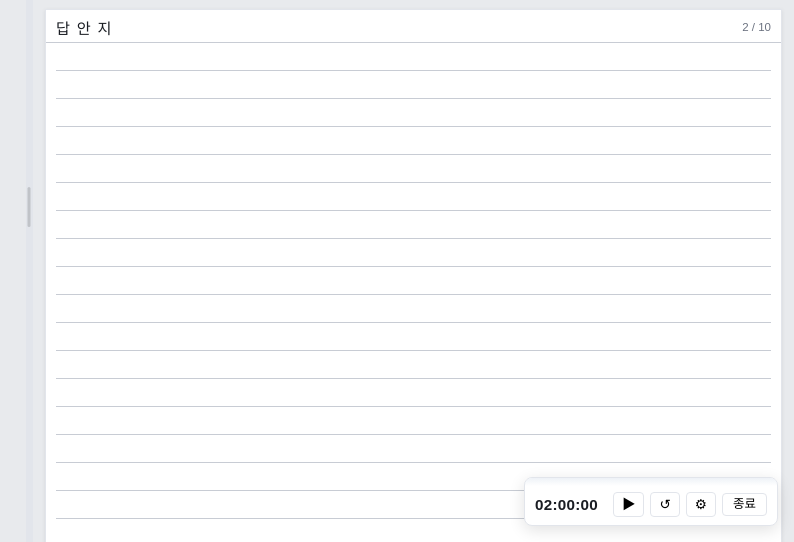
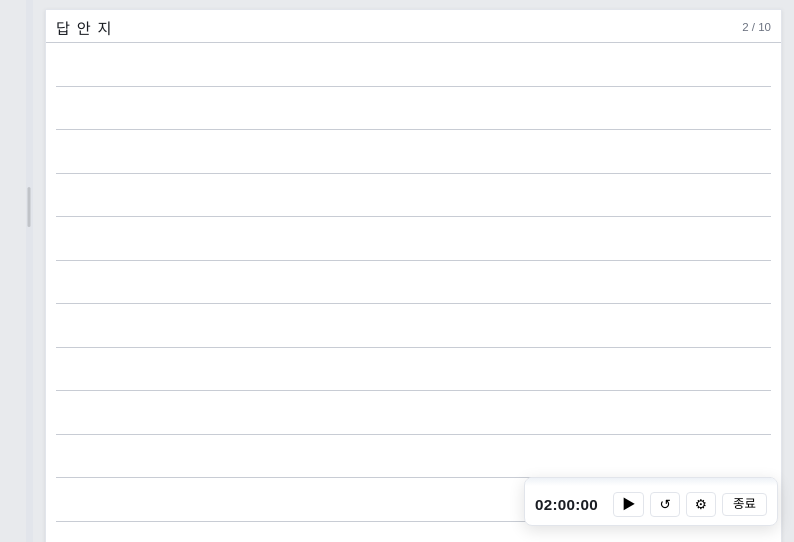
Before and after one commit to minwookim5433/cpa-audit-workspace, a website with bundled scripts: page index.html in a window 1280 px wide. Both pictures are taken after a click on the button "다음 ▶". Shown: the part 258-800 px from the top of the page, 486-1280 px from the left. Built offline with nearby package versions, Linux system fonts and the light colour scheme.

Commit message:
Scale answer sheet row height to fill A4 page body.
Expand line spacing from 28px to about 43.5px so 25 rows fill the sheet without bottom margin.

```diff
--- a/workspace-answer-document.js
+++ b/workspace-answer-document.js
@@ -34,6 +34,7 @@ import {
   DEFAULT_ANSWER_FONT_SIZE,
   DEFAULT_ANSWER_LETTER_SPACING,
   normalizeAnswerTypography,
+  syncAnswerSheetRowHeights,
 } from "./workspace-answer-typography.js";
 import {
   getEditorContent,
@@ -298,6 +299,10 @@ export function createAnswerDocumentController({
     if (container) applyAnswerSheetVars(container, t);
     const sheet = container?.querySelector(".answer-doc-sheet");
     if (sheet) applyAnswerSheetVars(sheet, t);
+    requestAnimationFrame(() => {
+      const liveSheet = container?.querySelector(".answer-doc-sheet");
+      if (liveSheet) syncAnswerSheetRowHeights(liveSheet);
+    });
   }
 
   function decorateClone(clone, liveSheet) {
--- a/workspace-answer-typography.js
+++ b/workspace-answer-typography.js
@@ -14,11 +14,15 @@ export const LETTER_SPACING_STEP = 0.1;
 export const ANSWER_PAGE_WIDTH_PX = 560;
 export const ANSWER_PADDING_LEFT_PX = 10;
 export const ANSWER_PADDING_RIGHT_PX = 10;
+export const ANSWER_HEADER_HEIGHT_PX = 36;
+export const ANSWER_ROWS_PER_PAGE = 25;
 export const ANSWER_LINE_HEIGHT_PX = 28;
 export const A4_EXPORT_PAGE_WIDTH_PX = 794;
 export const A4_EXPORT_PAGE_HEIGHT_PX = 1123;
 export const ANSWER_LIVE_PAGE_WIDTH_PX = A4_EXPORT_PAGE_WIDTH_PX;
 export const ANSWER_LIVE_PAGE_HEIGHT_PX = A4_EXPORT_PAGE_HEIGHT_PX;
+export const ANSWER_LIVE_BODY_HEIGHT_PX = ANSWER_LIVE_PAGE_HEIGHT_PX - ANSWER_HEADER_HEIGHT_PX;
+export const ANSWER_LIVE_LINE_HEIGHT_PX = ANSWER_LIVE_BODY_HEIGHT_PX / ANSWER_ROWS_PER_PAGE;
 export const A4_EXPORT_PAGE_PADDING_TOP_PX = 0;
 export const A4_EXPORT_PAGE_PADDING_RIGHT_PX = 0;
 export const A4_EXPORT_PAGE_PADDING_BOTTOM_PX = 0;
@@ -93,11 +97,13 @@ export function answerSheetCssVars(typography = {}) {
   return {
     "--answer-page-width": `${ANSWER_LIVE_PAGE_WIDTH_PX}px`,
     "--answer-page-height": `${ANSWER_LIVE_PAGE_HEIGHT_PX}px`,
+    "--answer-header-height": `${ANSWER_HEADER_HEIGHT_PX}px`,
+    "--answer-body-height": `${ANSWER_LIVE_BODY_HEIGHT_PX}px`,
     "--answer-content-width": `${ANSWER_LIVE_PAGE_WIDTH_PX - ANSWER_PADDING_LEFT_PX - ANSWER_PADDING_RIGHT_PX}px`,
     "--answer-padding-left": `${ANSWER_PADDING_LEFT_PX}px`,
     "--answer-padding-right": `${ANSWER_PADDING_RIGHT_PX}px`,
     "--answer-font-size": `${t.fontSize}px`,
-    "--answer-line-height": `${ANSWER_LINE_HEIGHT_PX}px`,
+    "--answer-line-height": `${ANSWER_LIVE_LINE_HEIGHT_PX}px`,
     "--answer-letter-spacing": `${t.letterSpacing}px`,
   };
 }
@@ -572,6 +578,10 @@ export function applyPdfA4ExportFillLayout(
 }
 
 export function finalizePdfA4ExportRowHeights(sheetEl) {
+  return syncAnswerSheetRowHeights(sheetEl);
+}
+
+export function syncAnswerSheetRowHeights(sheetEl) {
   const body = sheetEl?.querySelector(".answer-doc-body, .answer-sheet-content");
   const editor = sheetEl?.querySelector(".answer-doc-editor");
   if (!body) return null;
@@ -579,15 +589,21 @@ export function finalizePdfA4ExportRowHeights(sheetEl) {
   const bodyHeight = body.clientHeight;
   if (bodyHeight <= 0) return null;
 
-  const rowHeight = bodyHeight / 25;
+  const rowHeight = bodyHeight / ANSWER_ROWS_PER_PAGE;
   const rowHeightPx = `${rowHeight}px`;
   sheetEl.style.setProperty("--answer-line-height", rowHeightPx);
+  sheetEl.style.setProperty("--answer-body-height", `${bodyHeight}px`);
 
   if (editor) {
     editor.style.lineHeight = rowHeightPx;
+    editor.style.minHeight = `${bodyHeight}px`;
   }
 
   const bgLines = [...sheetEl.querySelectorAll(".answer-doc-bg-line")];
+  bgLines.forEach((line) => {
+    line.style.height = rowHeightPx;
+    line.style.flex = "0 0 auto";
+  });
   return {
     bodyHeight,
     rowHeight,
--- a/workspace.css
+++ b/workspace.css
@@ -2227,11 +2227,13 @@ body.ws-modal-open {
 .answer-doc-offscreen-mount {
   --answer-page-width: 794px;
   --answer-page-height: 1123px;
+  --answer-header-height: 36px;
+  --answer-body-height: 1087px;
   --answer-content-width: 774px;
   --answer-padding-left: 10px;
   --answer-padding-right: 10px;
   --answer-font-size: 14px;
-  --answer-line-height: 28px;
+  --answer-line-height: 43.48px;
   --answer-letter-spacing: 0px;
 }
 
@@ -2239,6 +2241,7 @@ body.ws-modal-open {
 .answer-sheet-page {
   width: var(--answer-page-width, 794px);
   max-width: var(--answer-page-width, 794px);
+  height: var(--answer-page-height, 1123px);
   min-height: var(--answer-page-height, 1123px);
   margin: 0 auto;
   background: #fff;
@@ -2247,12 +2250,14 @@ body.ws-modal-open {
   box-sizing: border-box;
   display: flex;
   flex-direction: column;
+  overflow: hidden;
 }
 
 .answer-doc-header {
   display: flex;
   justify-content: space-between;
   align-items: center;
+  flex: 0 0 auto;
   padding: 6px 10px 4px;
   border-bottom: 1px solid #c8ccd4;
 }
@@ -2271,8 +2276,9 @@ body.ws-modal-open {
 .answer-doc-body,
 .answer-sheet-content {
   position: relative;
-  flex: 1;
-  min-height: calc(var(--answer-page-height, 1123px) - 36px);
+  flex: 1 1 auto;
+  min-height: var(--answer-body-height, 1087px);
+  height: var(--answer-body-height, 1087px);
   box-sizing: border-box;
 }
 
@@ -2282,26 +2288,32 @@ body.ws-modal-open {
   inset: 0;
   pointer-events: none;
   z-index: 0;
+  display: flex;
+  flex-direction: column;
   padding: 0 var(--answer-padding-right, 10px) 0 var(--answer-padding-left, 10px);
   box-sizing: border-box;
 }
 
 .answer-doc-bg-line {
-  height: var(--answer-line-height, 28px);
+  flex: 1 1 0;
+  min-height: 0;
+  height: var(--answer-line-height, 43.48px);
   border-bottom: 1px solid #c8ccd4;
   box-sizing: border-box;
 }
 
 .answer-doc-editor {
-  position: relative;
+  position: absolute;
+  inset: 0;
   z-index: 1;
-  min-height: calc(var(--answer-line-height, 28px) * 25);
+  min-height: 100%;
+  height: 100%;
   padding: 0 var(--answer-padding-right, 10px) 0 var(--answer-padding-left, 10px);
   font-family: "Batang", "Nanum Myeongjo", serif;
   font-size: var(--answer-font-size, 14px);
   font-weight: normal;
   letter-spacing: var(--answer-letter-spacing, 0px);
-  line-height: var(--answer-line-height, 28px);
+  line-height: var(--answer-line-height, 43.48px);
   white-space: pre-wrap;
   word-break: break-all;
   overflow-wrap: anywhere;
```
Also changed, not shown: scripts/test-numbering-layout-timer.js (+12 -4 lines).
